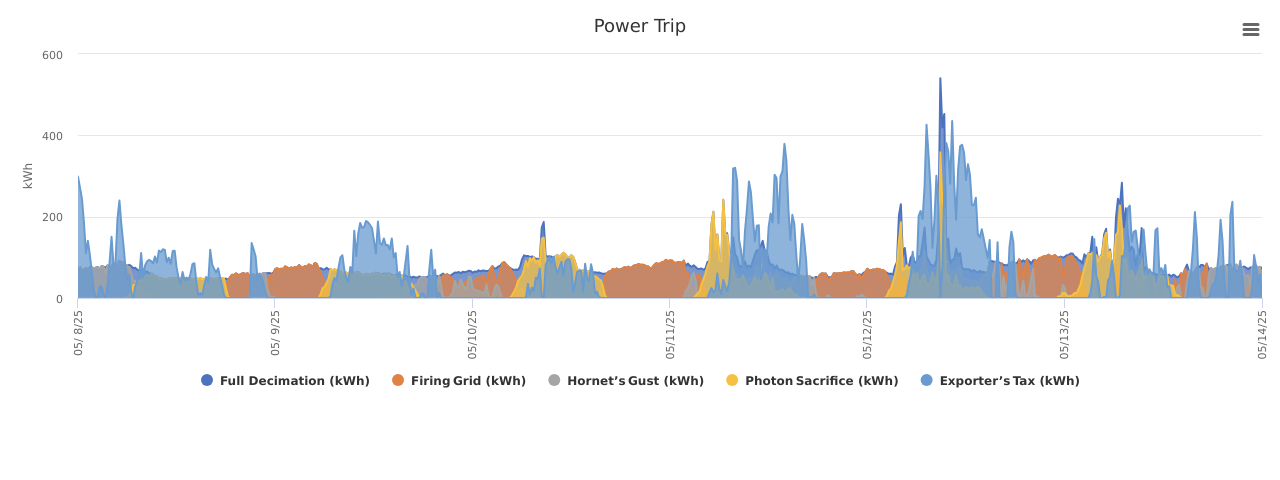
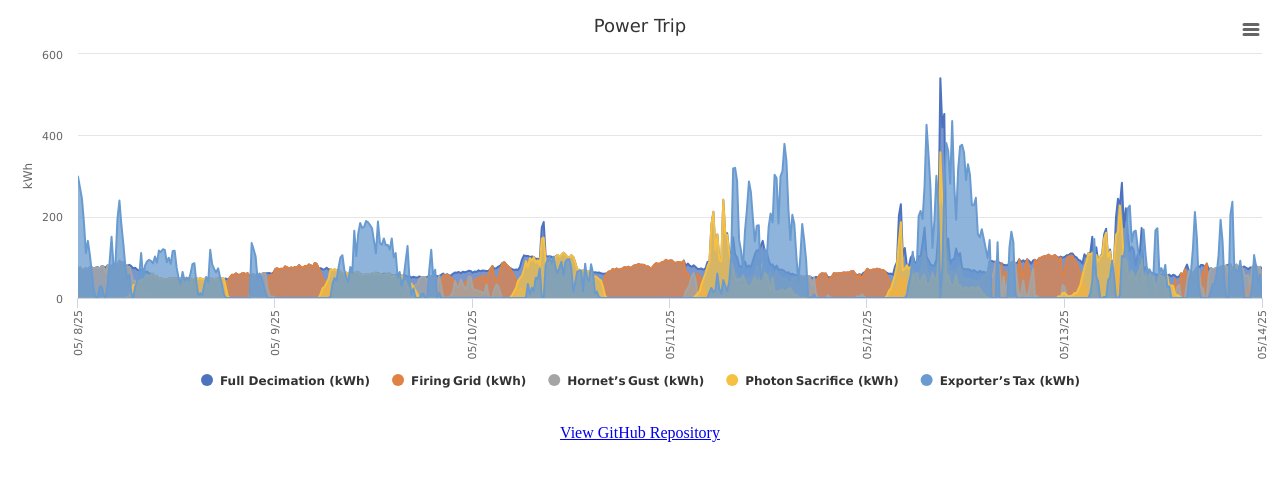
Before and after one commit to kellyjones-jpg/power-trip, a plain HTML site: page index.html in a window 1280 px wide. Drawn offline with nearby package versions, Linux system fonts and the light colour scheme.

Commit message:
Update index.html

```diff
--- a/index.html
+++ b/index.html
@@ -4,11 +4,13 @@
     <meta charset="UTF-8">
     <meta name="viewport" content="width=device-width, initial-scale=1.0">
     <title>Power Trip</title>
+    <link rel="icon" href="kj-favicon.png" type="image/png" />
+  <link rel="apple-touch-icon" href="icons/favicon.png" />
 </head>
 <body>
     <div class="container-fluid">
         <div id="container1" class="d-sm-block mt-3" style="width: 100%;">&nbsp;</div>
-
+        <p style="text-align: center"><a href="https://github.com/kellyjones-jpg/power-trip">View GitHub Repository</a></p>
         <!-- Highcharts -->
         <script src="https://code.highcharts.com/highcharts.js"></script>
         <script src="https://code.highcharts.com/modules/exporting.js"></script>
```
